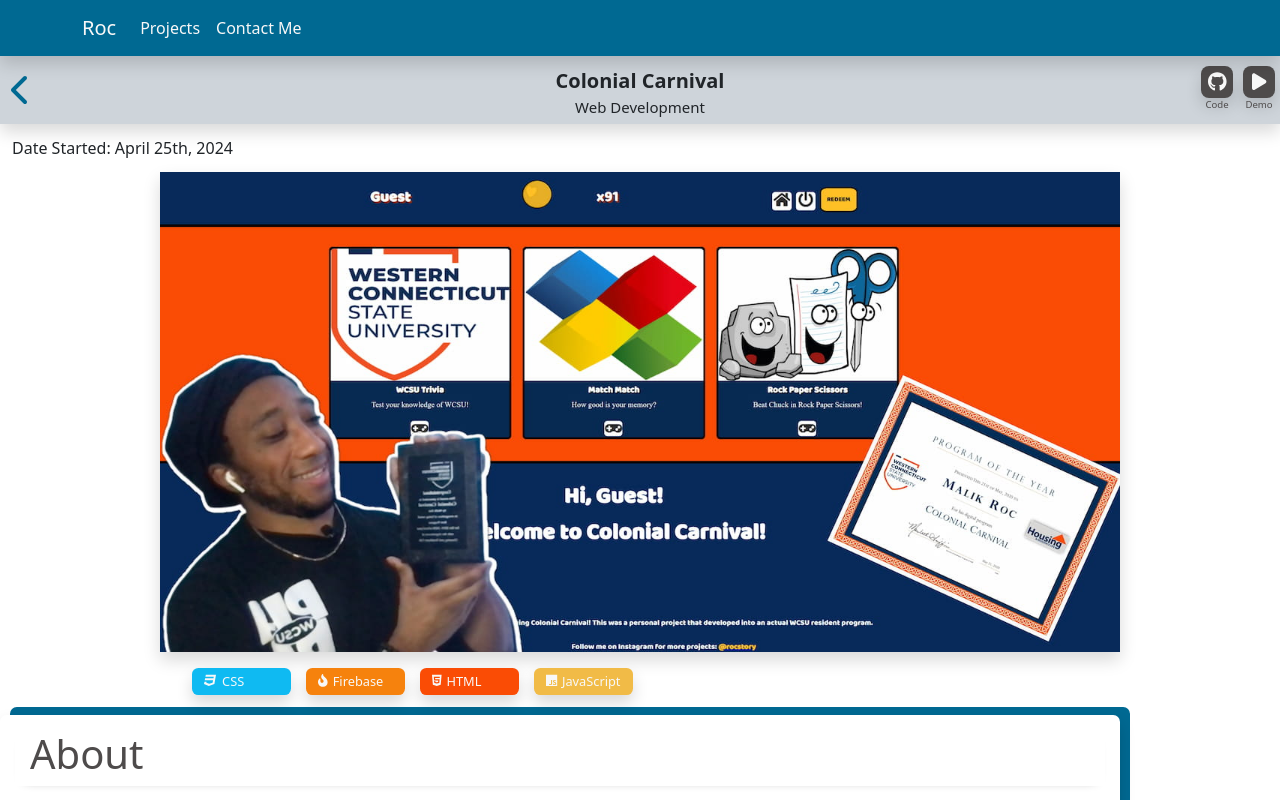
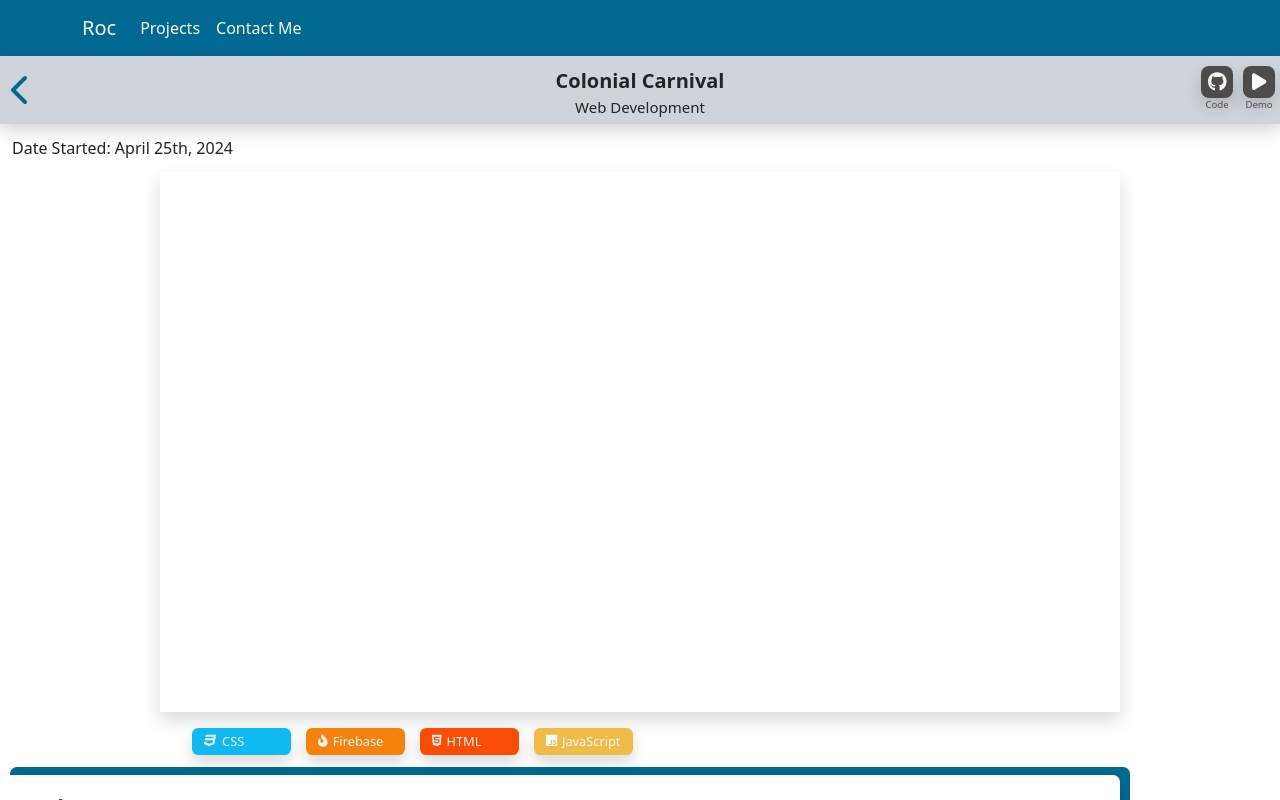
Before and after one commit to rocstory/rocstory.github.io-old, a React (Create React App) app: page / in a window 1280 px wide. Both pictures are taken after a click on the element 746 px from the left and 570 px from the top of the page. Shown: the top 800 px of the page. Built offline with nearby package versions, Linux system fonts and the light colour scheme.

Commit message:
062424 - Media display fix

```diff
--- a/package.json
+++ b/package.json
@@ -19,8 +19,8 @@
     "react": "^18.3.1",
     "react-bootstrap": "^2.10.2",
     "react-dom": "^18.3.1",
+    "react-player": "^2.16.0",
     "react-scripts": "5.0.1",
-    "react-youtube": "^10.1.0",
     "sass": "^1.77.2",
     "typescript": "^4.9.5",
     "web-vitals": "^2.1.4"
--- a/src/components/MediaDisplay/MediaDisplay.scss
+++ b/src/components/MediaDisplay/MediaDisplay.scss
@@ -2,3 +2,36 @@
     max-height: 100%;
     max-width: 100%;
 }
+
+
+// .video-player-wrapper {
+//     border: 4px solid red;
+//     width: 100em;
+//     height: 55em;
+//     .react-player {
+//         width: 100% !important;
+//         height: 100% !important;
+//         position: relative;
+//     }
+//     .react-player > div {
+//         position: absolute;
+//     }
+// }
+
+.player-wrapper {
+    position: relative;
+    padding-top: 56.25%;
+  }
+  .react-player {
+    position: absolute;
+    top: 0;
+    left: 0;
+    width: 100%;
+    height: 100%;
+    // padding-top: 56.25%; // Percentage ratio for 16:9
+    // position: relative; // Set to relative
+  }
+
+  .react-player > div {
+    position: absolute; // Scaling will occur since parent is relative now
+  }
--- a/src/components/MediaDisplay/MediaDisplay.tsx
+++ b/src/components/MediaDisplay/MediaDisplay.tsx
@@ -1,5 +1,8 @@
 import { Image } from "react-bootstrap";
 import "./MediaDisplay.scss";
+import { useState } from "react";
+import ReactPlayer from "react-player";
+
 type MediaDisplayType = {
     featuredImage: string,
     videoSrc?: string,
@@ -9,11 +12,27 @@
         featuredImage,
         videoSrc,
     } = props;
+
+    const [hasVideoLoadingErr, setHasVideoLoadingErr] = useState<Boolean>(false);
+
+    const handleVideoPlayerError = () => {
+        setHasVideoLoadingErr(true);
+    }
+
     return (
         <>
             {
-                videoSrc ?
-                    <div>Some video cmpt here</div>
+                videoSrc && !hasVideoLoadingErr ?
+                    <div className="player-wrapper">
+                        <ReactPlayer
+                            className={"react-player"}
+                            width={"100%"}
+                            height={"100%"}
+                            url={videoSrc}
+                            controls
+
+                        />
+                    </div>
                     :
                     <Image src={featuredImage} fluid className={`media-display-img`} />
             }
--- a/src/hooks/useProject.tsx
+++ b/src/hooks/useProject.tsx
@@ -19,6 +19,7 @@
     tags: ETag[],
     thumbnail: string,
     featuredImg: string,
+    videoSrc?: string,
     refLinks: IRefLink[],
     aboutInfo?: React.ReactNode,
     highlightsInfo?: React.ReactNode,
@@ -37,6 +38,7 @@
     const [tags, setTags] = useState<ETag[]>([]);
     const [thumbnail, setThumbnail] = useState<string>();
     const [featuredImage, setFeaturedImg] = useState<string>();
+    const [videoSrc, setVideoSrc] = useState<string>();
     const [refLinks, setRefLinks] = useState<IRefLink[]>([]);
 
     const [aboutInfo, setAboutInfo] = useState<React.ReactNode>();
@@ -123,6 +125,7 @@
             tags: [],
             thumbnail: DefaultTN,
             featuredImg: DefaultFI,
+            videoSrc: undefined,
             refLinks: [],
             aboutInfo: undefined,
             highlightsInfo: undefined,
@@ -191,6 +194,7 @@
                 prj.tags = prjConfig.colonialCarnival.tags;
                 prj.thumbnail = ColonialCarnivalTN; // DefaultThumbnail;
                 prj.refLinks = getPrjRefLinks(prjConfig.colonialCarnival.refLinks);
+                prj.videoSrc = "https://www.youtube.com/watch?v=Pz41maOFJ94&ab_channel=rocstory";
                 prj.featuredImg = ColonialCarnivalFeaturedImg;
                 break;
             case EProject.TwinlandeSuperStore:
@@ -238,6 +242,7 @@
         setTags(uniqueTags);
         setThumbnail(prj.thumbnail);
         setFeaturedImg(prj.featuredImg);
+        setVideoSrc(prj.videoSrc);
         setRefLinks([...prj.refLinks]);
         setAboutInfo(prj.aboutInfo);
         setHighlightsInfo(prj.highlightsInfo);
@@ -254,6 +259,7 @@
         tags,
         thumbnail,
         featuredImage,
+        videoSrc,
         refLinks,
         aboutInfo,
         highlightsInfo,
--- a/src/pages/ProjectDisplayPage/ProjectDisplayPage.scss
+++ b/src/pages/ProjectDisplayPage/ProjectDisplayPage.scss
@@ -51,6 +51,7 @@
         position: -webkit-sticky;
         position: sticky;
         top: calc(main.$rsNavbarHeight);
+        z-index: 90000;
     }
 
     .display-body {
@@ -72,8 +73,8 @@
         }
 
         .media-display-wrapper {
-            width: fit-content; //90em;
-            height: 30em;
+            width: 60em;
+            // height: 30em;
             margin: auto;
             overflow: hidden;
             margin-bottom: 1em;
--- a/src/pages/ProjectDisplayPage/ProjectDisplayPage.tsx
+++ b/src/pages/ProjectDisplayPage/ProjectDisplayPage.tsx
@@ -22,6 +22,7 @@
         tags,
         thumbnail,
         featuredImage,
+        videoSrc,
         refLinks,
         aboutInfo,
         highlightsInfo,
@@ -74,6 +75,7 @@
                     >
                         <MediaDisplay
                             featuredImage={featuredImage}
+                            videoSrc={videoSrc}
                         />
                     </div>
                 }
```
